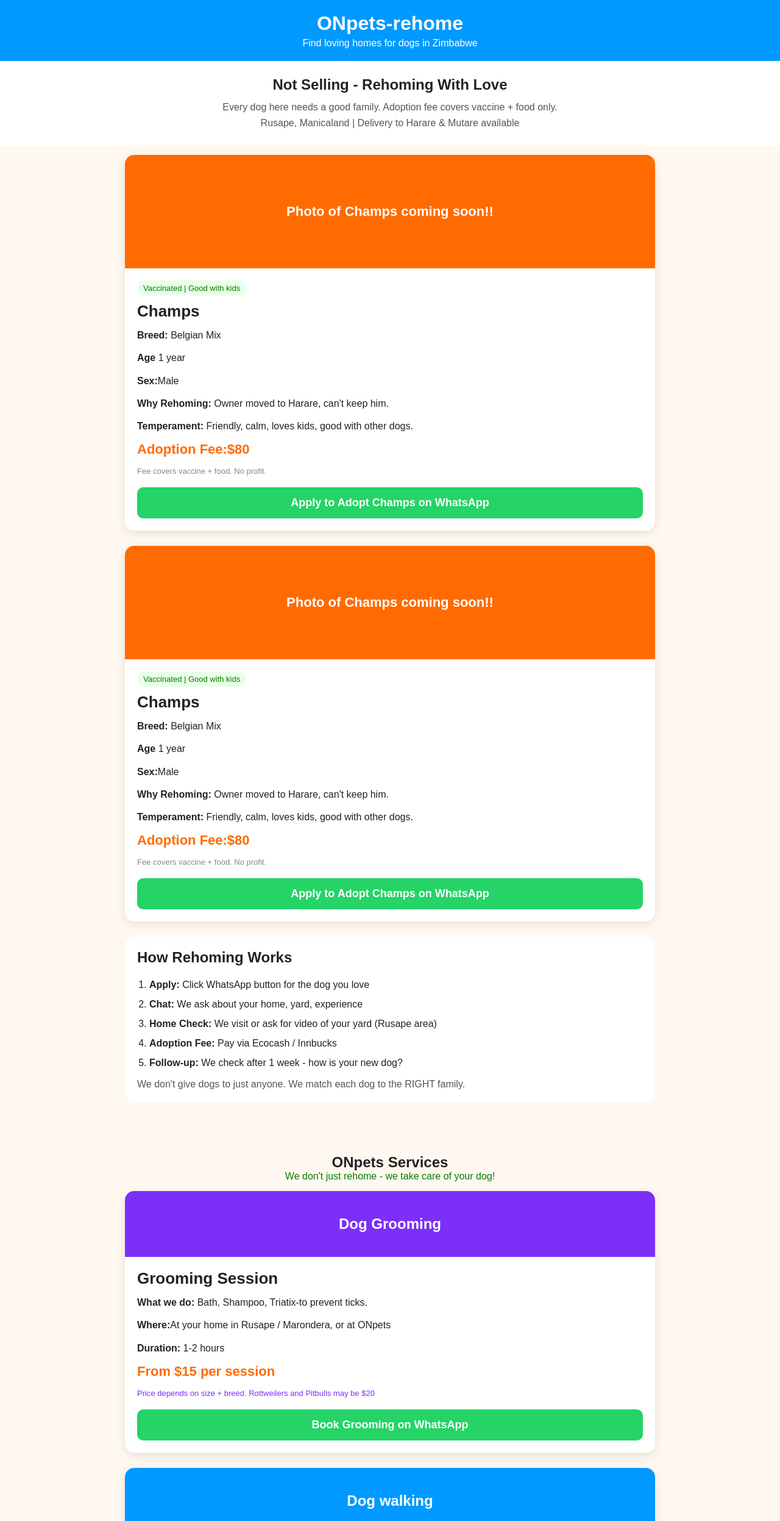
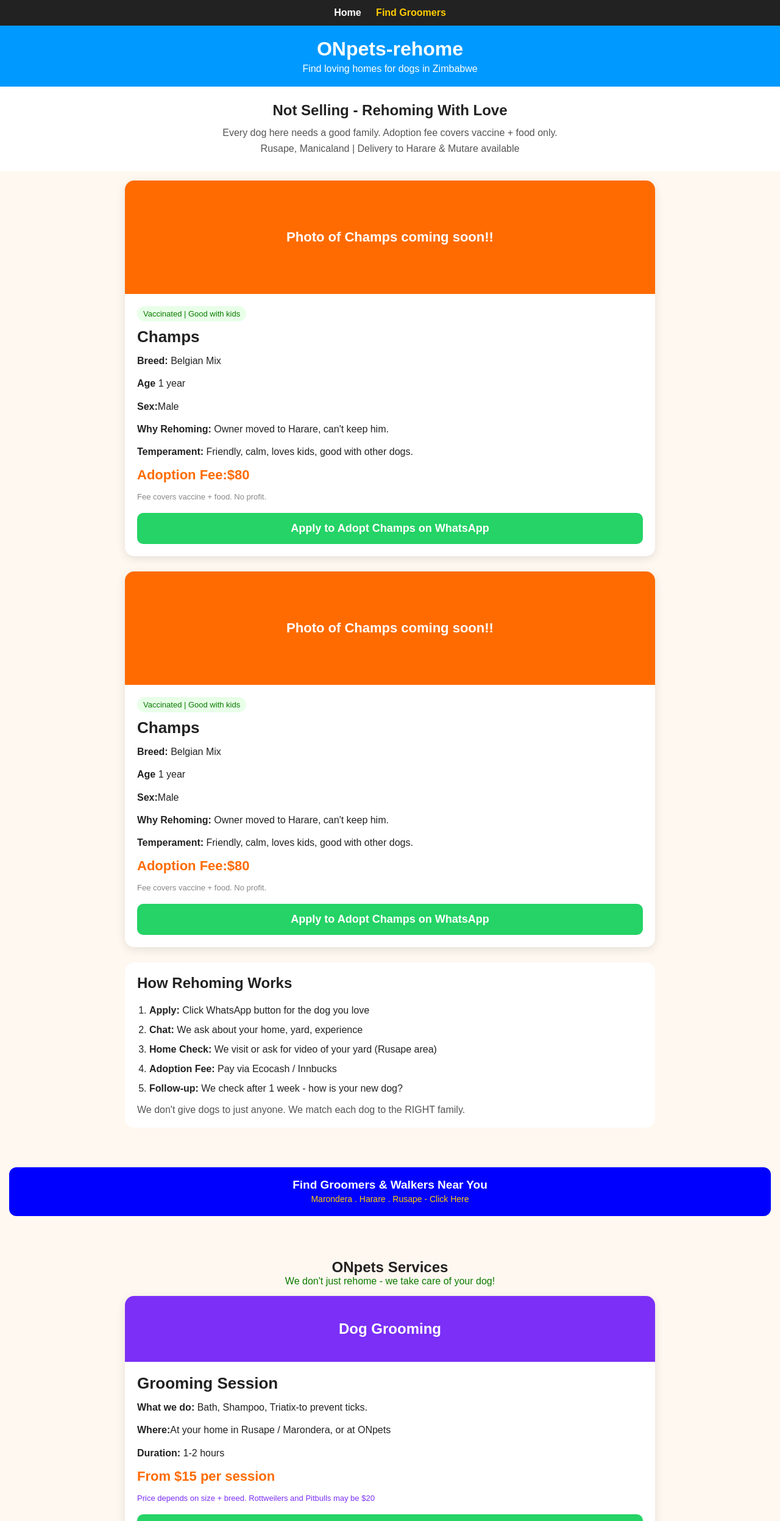
Before and after one commit to addi-zafour/ONpets-rehome, a plain HTML site: page index.html in a window 1280 px wide. Shown: the top 2494 px of the page at 61% size. Drawn offline with Linux system fonts and the light colour scheme.

Commit message:
linked index.html and groomers.html

```diff
--- a/index.html
+++ b/index.html
@@ -31,6 +31,11 @@
         </style>
     </head>
 <body>
+    <!--nav bar-->
+    <div style="background:#222; padding:12px; text-align:center;">
+        <a href="index.html" style="color:white; text-decoration:none; font-weight:bold; margin:0 10px;">Home</a>
+        <a href="groomers.html" style="color:#ffcc00; text-decoration:none; font-weight:bold; margin:0 10px;">Find Groomers</a>
+    </div>
 
     <header>
         <h1>ONpets-rehome</h1>
@@ -95,6 +100,13 @@
 
     </div>
 <!--SERVICES SECTION-before footer wadziya navaz wave developer-->
+<!--big button to groomers page-->
+<div style="text-align:center; margin:25px 15px;">
+    <a href="groomers.html" style="display:block; background:blue; color:white; padding:18px; border-radius:12px; text-decoration:none; font-size:19px; font-weight:bold;">
+        Find Groomers & Walkers Near You <br>
+        <span style="font-size:14px; font-weight:normal; color:#ffcc00">Marondera . Harare . Rusape - Click Here</span>
+    </a>
+</div>
 <div class="container">
     <div style="text-align:center; margin:30px 0 15px;">
         <h2> ONpets Services</h2>
```
Also changed, not shown: groomers.html (+5 -0 lines).
